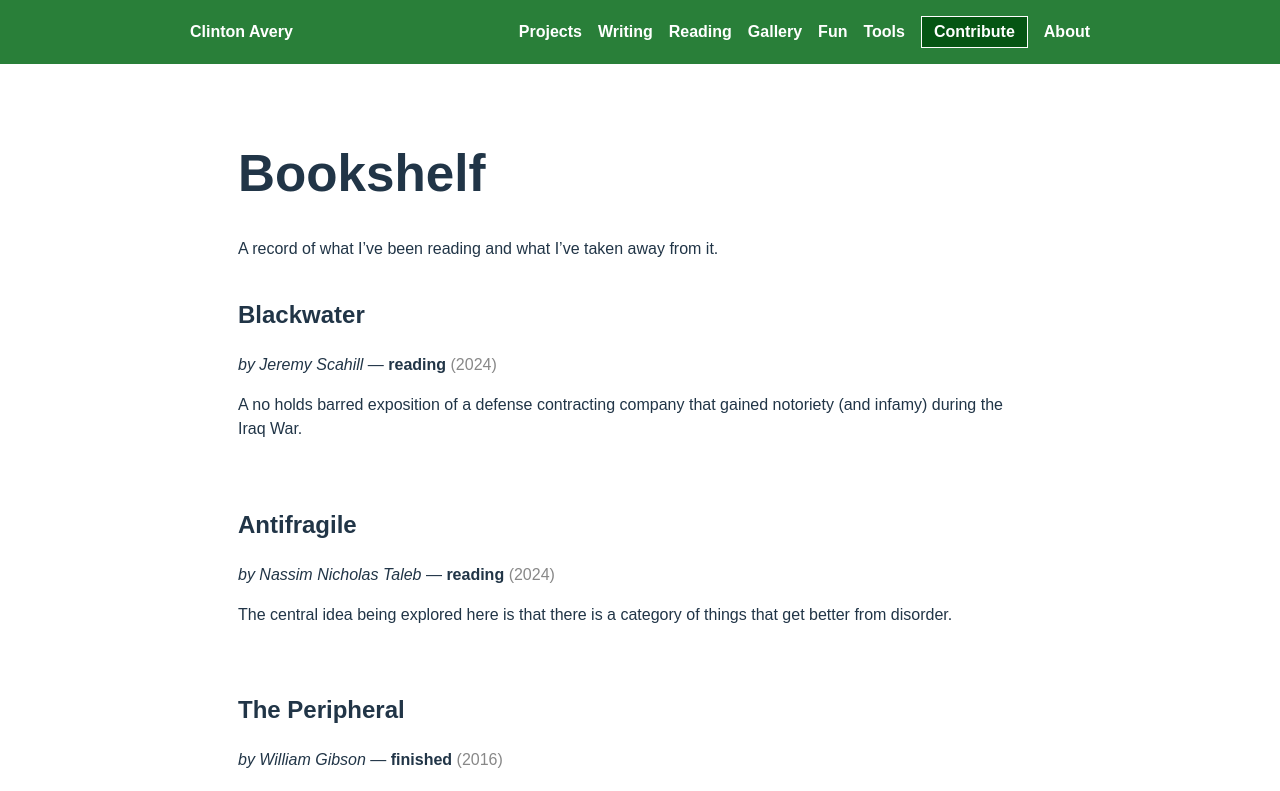
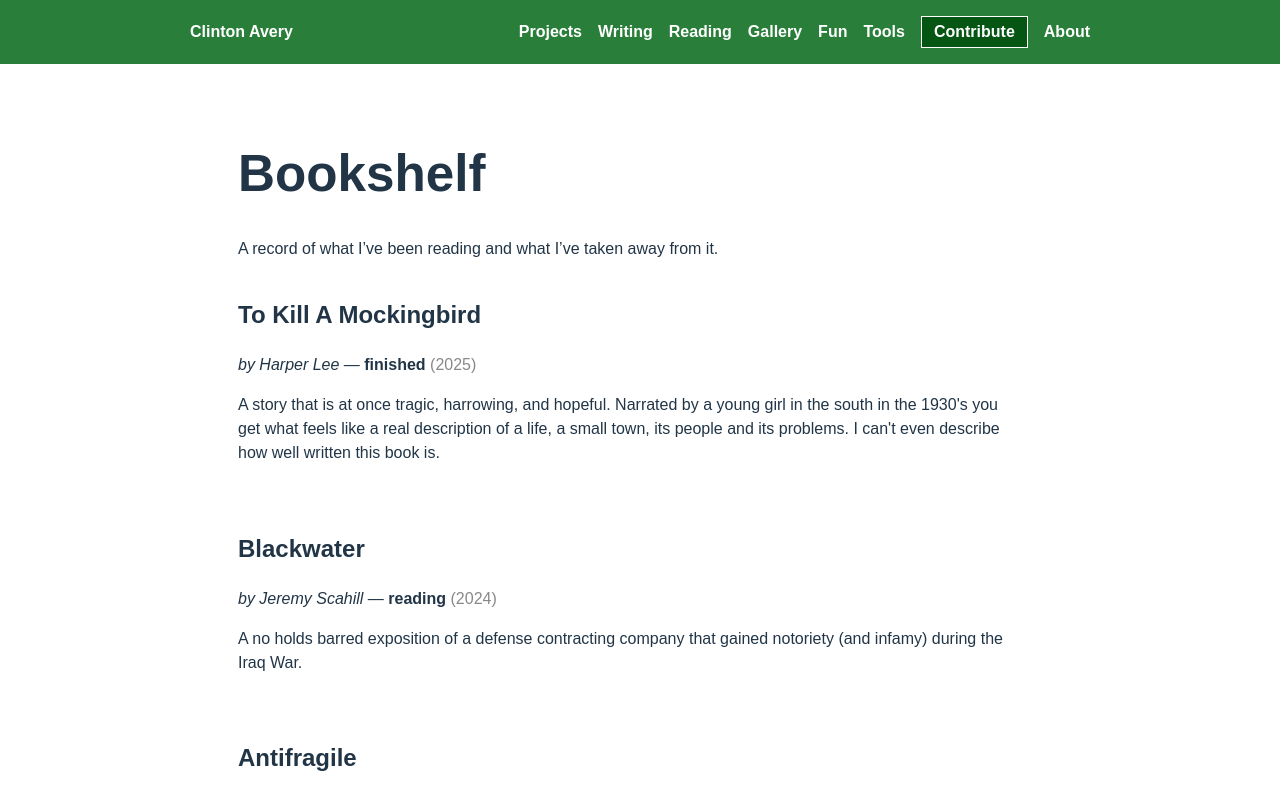
Before and after one commit to avEggHead/clintonjaverydotcom, a React (Vite) app in the folder clintonjavery/: page /reading in a window 1280 px wide. Shown: the top 791 px of the page. Built offline with nearby package versions, Linux system fonts and the light colour scheme.

Commit message:
post for making things harder

```diff
--- a/clintonjavery/src/data/posts.tsx
+++ b/clintonjavery/src/data/posts.tsx
@@ -8,11 +8,29 @@ export type Post = {
 
 export const posts: Post[] = [
   {
+    slug: "making things harder",
+    title: "Are your efforts to make things easier for developers counter productive?",
+    date: "May 8 2025",
+    preview: "By trying to make things easier, are we inadvertently making them harder?",
+    content: `Is there a rule that we can apply that would allow us to know when a process can be simplified and when it cannot be simplified, and when any efforts to simplify it, at best, will amount to a trade-off in effort, and at worst will result in a process that is worse than the original?
+
+This is a big question, and deserves some thought.  If you have this skill, you’ll avoid wasting time and making things worse.
+
+I’ll make my worry more concrete.  I’ve seen this in my work:  An IT organization wanted to make its deployments to the cloud easier for developers, and more controlled, from a governance perspective.  A bunch of effort was spent creating scripts to facilitate cloud deployments and management.  A great idea on paper, right?
+
+Here’s what happened, the documentation for using this scripts was less clear than the documentation available from the cloud provider for doing the exact same things manually that the scripts were supposed to be facilitating.  This led to a lot more hand holding required internally, whereas no hand holding would have been required if they had embraced the alternate approach of using the standard approaches to deploying and changing cloud resources.
+
+It also led to situations where a pipeline that had been working, all of the sudden stopped working, because it was dependent on a script in a repository that was modified.  This caused lots of confusion especially for newly onboarded team members who weren’t yet familiar with the cloud management script dependencies.
+
+Maybe it’s too hard to spot the potential overcomplications ahead of time when you think you’re going to simplify a process.  It also takes a certain frame of mind to admit that the thing that you created is actually hurting more than it’s helping.
+`,
+  },
+  {
     slug: "Security and obscurity",
     title: "Security and obscurity",
     date: "May 2 2025",
     preview: "Hey that’s a nice microservice you’ve got there.  It’d be a shame if something bad were to happen to it.",
-    content: `        Hey that’s a nice microservice you’ve got there.  It’d be a shame if something bad were to happen to it.
+    content: `        Hey that’s a nice microservice you’ve got th  ere.  It’d be a shame if something bad were to happen to it.
 
       I’ve seen this so often.  Teams come into sprint reviews talking about all the wonderful work they did remediating security flaws in applications, and finding and eliminating important code vulnerabilities.  Hooray, well done.  We all cheer, they pat themselves on the back, we pat [their]selves on the back, and everyone is happy.  But I’ll let you in on a deep dark suspicion I have.  I think it’s all baloney.
       Do I mean that security is unimportant.  Absolutely not.  I think it’s critical.  Security should be a top concern of any IT organization.  So why do I say it’s baloney?  Here’s why.  It has to do with obscurity.  What exactly is being obscured?  The scan results that I’ve looked at, are very difficult to understand for one thing.  But if you spend some time analyzing it, you often come away thinking that yeah, technically, in some theoretical sense this is a security vulnerability, but sort of the same way that a human body is theoretically vulnerable to the vacuum of space.  It’s like, if we happen to ride a rocket into space, and then accidentally leave through an airlock without a spacesuit, yeah, we would explode.  But most of us are not going into space so it’ll be okay.  Sure, our application uses a third-party package that could cause a stack overflow, but this is a batch application with no incoming network connections, and only processes data from prevalidated sources, so…
--- a/clintonjavery/src/pages/Reading.tsx
+++ b/clintonjavery/src/pages/Reading.tsx
@@ -9,6 +9,13 @@ type Book = {
 };
 
 const books: Book[] = [
+  {
+    title: "To Kill A Mockingbird",
+    author: "Harper Lee",
+    status: "finished",
+    date: "2025",
+    blurb: "A story that is at once tragic, harrowing, and hopeful.  Narrated by a young girl in the south in the 1930's you get what feels like a real description of a life, a small town, its people and its problems.  I can't even describe how well written this book is.",
+  },
   {
     title: "Blackwater",
     author: "Jeremy Scahill",
```
